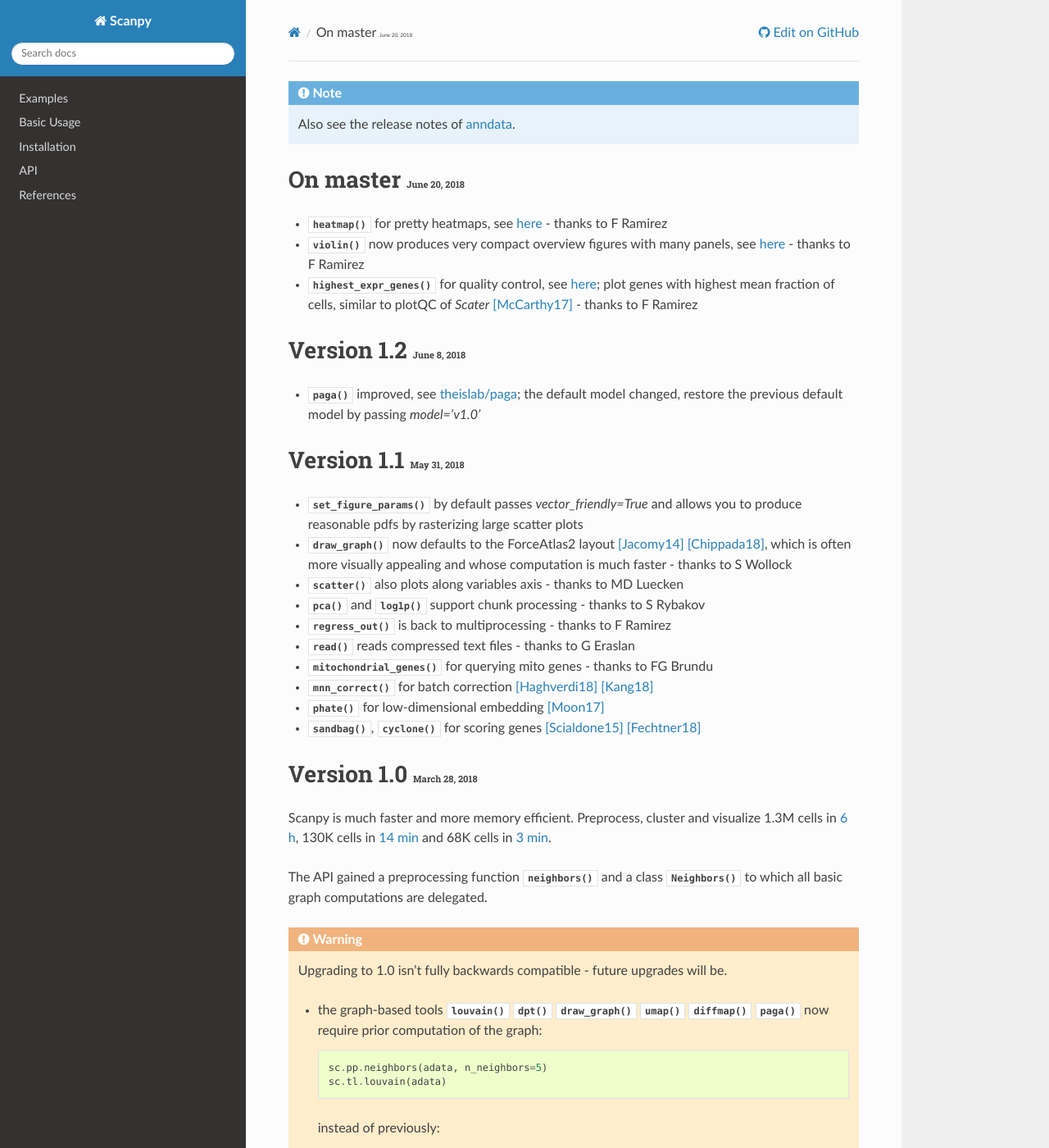
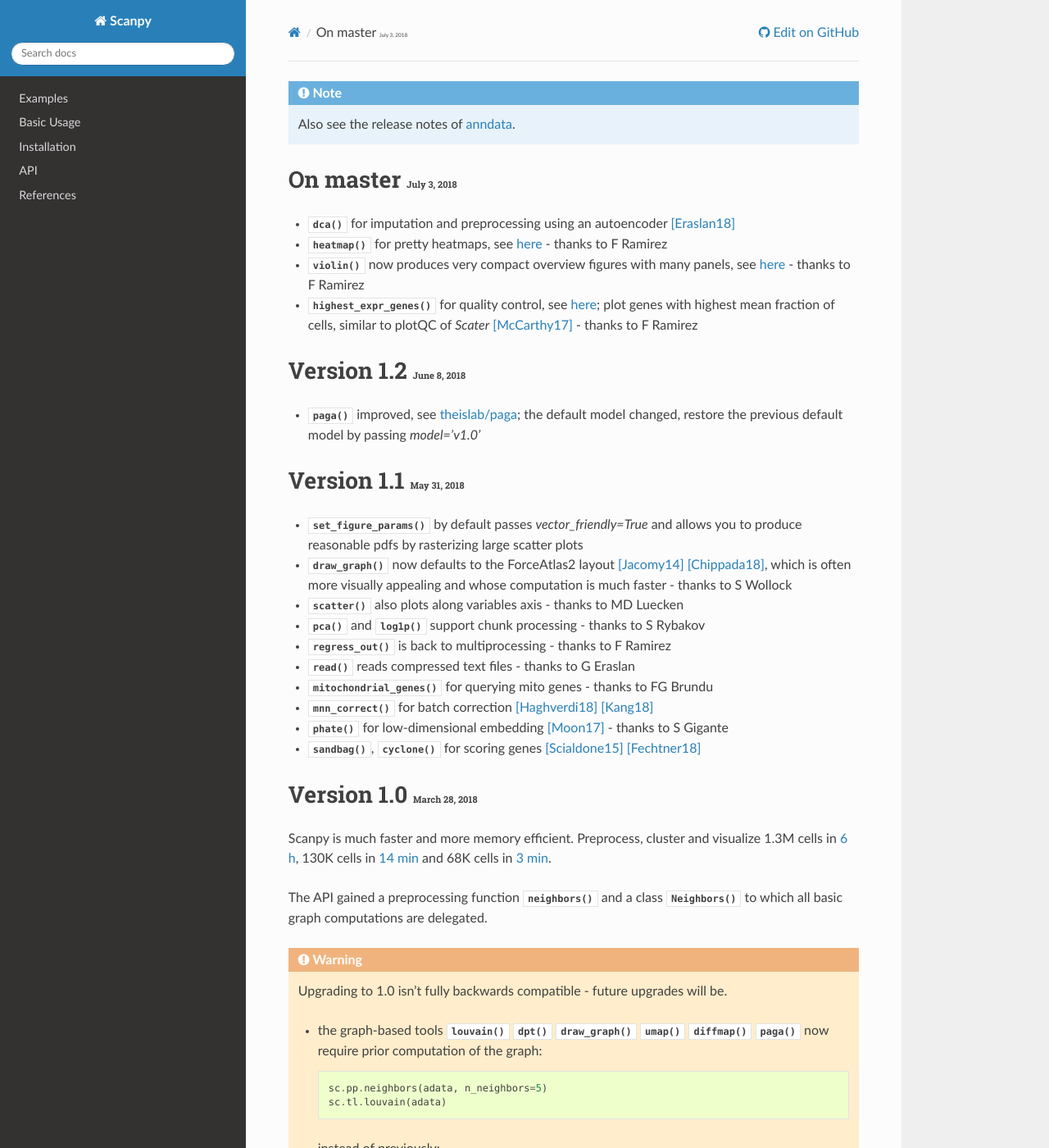
Before and after one commit to scverse/scanpy, a Sphinx documentation site: the page built from docs/release_notes.rst, in a window 1280 px wide and 1400 px high. Shown: the whole window at 82% size. Built offline with Sphinx 7.4.7 and the Read the Docs theme 2.0.0, drawn with Linux system fonts in a browser that asks for light colours; the version number could not be read and is left out.

Commit message:
added DCA to the docs, updated release notes, fixed DCA docstring

```diff
--- a/docs/release_notes.rst
+++ b/docs/release_notes.rst
@@ -5,9 +5,10 @@
 .. role:: small
 
 
-On master :small:`June 20, 2018`
---------------------------------
+On master :small:`July 3, 2018`
+-------------------------------
 
+- :func:`~scanpy.api.pp.dca` for imputation and preprocessing using an autoencoder [Eraslan18]_
 - :func:`~scanpy.api.pl.heatmap` for pretty heatmaps, see `here <https://github.com/theislab/scanpy/pull/175>`_ - thanks to F Ramirez
 - :func:`~scanpy.api.pl.violin` now produces very compact overview figures with many panels, see `here <https://github.com/theislab/scanpy/pull/175>`_ - thanks to F Ramirez
 - :func:`~scanpy.api.pl.highest_expr_genes` for quality control, see `here <https://github.com/theislab/scanpy/pull/169>`_; plot genes with highest mean fraction of cells, similar to plotQC of *Scater* [McCarthy17]_ - thanks to F Ramirez
@@ -30,7 +31,7 @@
 - :func:`~scanpy.api.read` reads compressed text files - thanks to G Eraslan
 - :func:`~scanpy.api.queries.mitochondrial_genes` for querying mito genes - thanks to FG Brundu
 - :func:`~scanpy.api.pp.mnn_correct` for batch correction [Haghverdi18]_ [Kang18]_
-- :func:`~scanpy.api.tl.phate` for low-dimensional embedding [Moon17]_
+- :func:`~scanpy.api.tl.phate` for low-dimensional embedding [Moon17]_ - thanks to S Gigante
 - :func:`~scanpy.api.tl.sandbag`, :func:`~scanpy.api.tl.cyclone` for scoring genes [Scialdone15]_ [Fechtner18]_
 
 
```
Also changed, not shown: docs/api/index.rst (+7 -0 lines), 1 other file.
